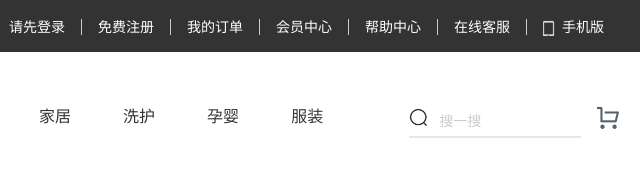
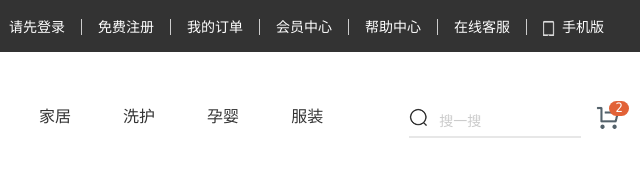
Before and after one commit to ning01/xtx-pc-demo, a website: page index.html in a window 1280 px wide. Shown: the top 183 px of the page, 640-1280 px from the left. Drawn offline with Linux system fonts and the light colour scheme.

Commit message:
car上添加图标

```diff
--- a/css/common.css
+++ b/css/common.css
@@ -126,8 +126,23 @@
   background-image: url(../images/sprites.png);
   background-position: -119px -69px;
   margin-top:24px;
+  position: relative;
 }
+.header .car::after{
+  position: absolute;
+  top:-5px;
+  left:13px;
+  content:'2';
+  text-align: center;
+  line-height: 13px;
+  width: 20px;
+  height: 15px;
+  background-color: #e26237;
+  border-radius: 15px;
+  font-size: 13px;
+  color:#fff;
 
+}
 /* 版权区域 */
 .footer{
 
```
Also changed, not shown: index.html (+1 -0 lines).
